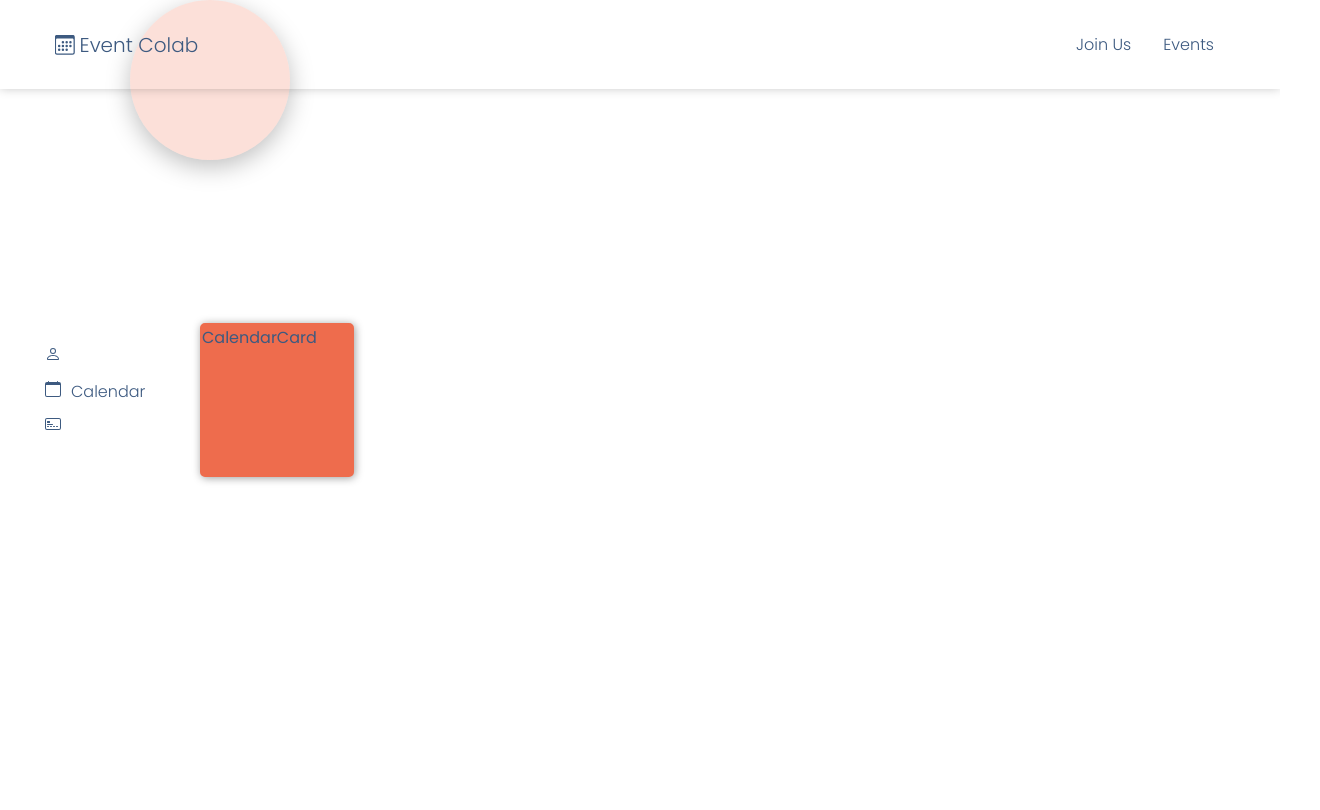
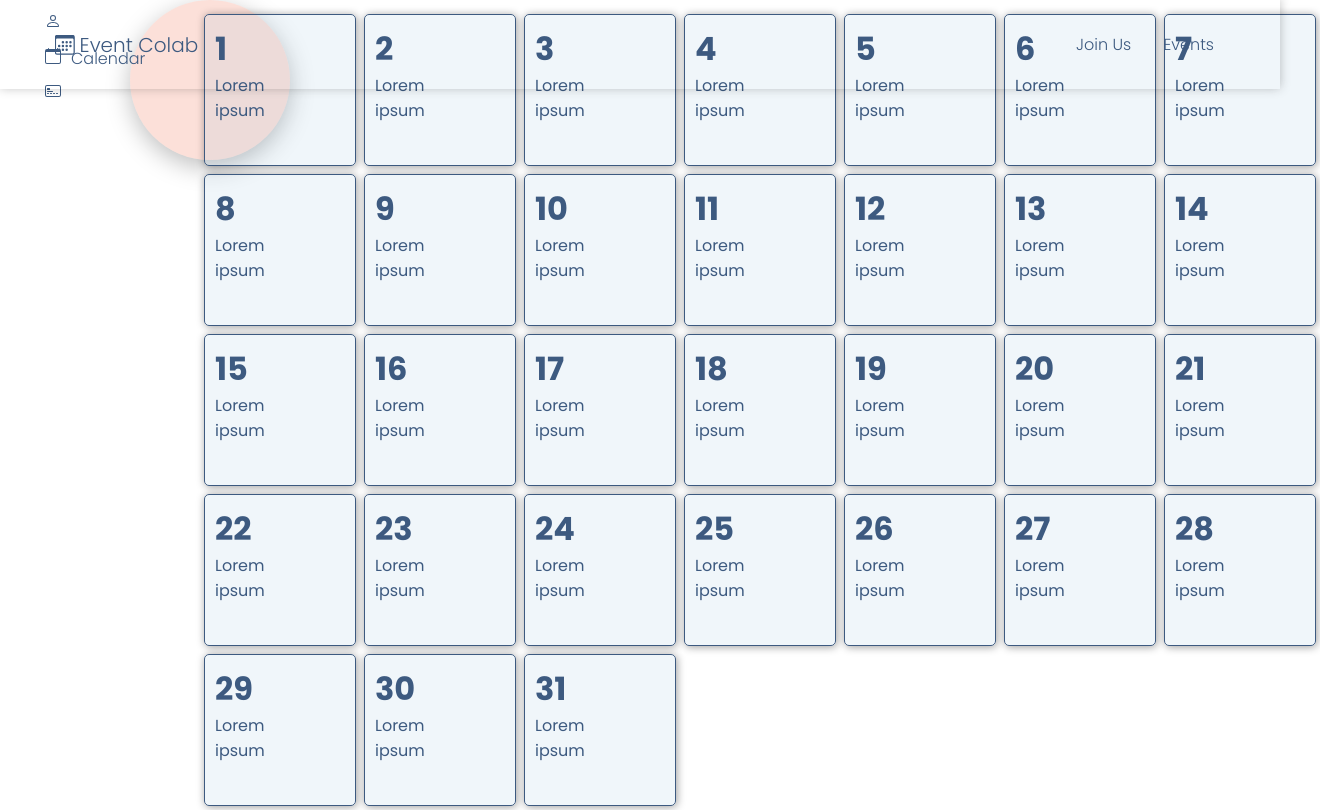
Before and after one commit to Emilysta/ZIwG, a React (Create React App) app in the folder frontend/: page /user/calendar in a window 1280 px wide. Shown: the whole page, 1320 px wide, since content can reach past the window. Built offline with nearby package versions, Linux system fonts and the light colour scheme.

Commit message:
Calendar Base - generate Calendar Cards

```diff
--- a/frontend/src/Components/Calendar/CalendarCard.scss
+++ b/frontend/src/Components/Calendar/CalendarCard.scss
@@ -6,29 +6,62 @@
     width: 150px;
     height: 150px;
     box-shadow: 1px 1px 8px #00000064;
+    margin: 4px;
 }
 
 .cardNormal {
     @include customize() {
         border-color: getValue(main-lighter-color);
       }
-    background-color: white;
+    background-color: none;
 }
 
 .cardFilled {
     @include customize() {
-        background-color: getValue(main-lighter-color);
+        background-color: rgba(getValue(main-lighter-color),0.15);
       }
     @include customize() {
         border-color: getValue(main-color);
       }
 }
+
 .cardSelected {
     @include customize() {
-        background-color: getValue(second-main-color);
+        background-color: rgba(getValue(second-main-color),0.08);
       }
     @include customize() {
-        border-color: getValue(second-main-color);
+        border-color: rgba(getValue(second-main-color),0.8);
       }
     border-width: 2px;
 }
+
+.cardNotInMonth {
+
+  @include customize() {
+      border-color: rgba(#B9B9B9,0.8);
+    }
+  background-color: none;
+  border-width: 2px;
+}
+
+.textStack{
+  display: flex;
+  flex-direction: column;
+  margin: 10px;
+}
+
+.dayNumber{
+  margin: 0px;
+}
+
+.text{
+  margin: 0px;
+  padding: 0px;
+  text-overflow: ellipsis;
+  overflow: hidden;
+  white-space: nowrap;
+}
+
+.tasksNumer{
+  color: #B9B9B9;
+}
--- a/frontend/src/Components/Calendar/CalendarCard.tsx
+++ b/frontend/src/Components/Calendar/CalendarCard.tsx
@@ -1,8 +1,37 @@
 import * as React from 'react';
+import { useState } from 'react';
 import './CalendarCard.scss';
+type CalendarCardProps = {
+    tasks: string[],
+    dayNumber: number,
+    column: number,
+    row: number,
+    notInMonth?: boolean
+}
 
-export default function CalendarCard() {
+export default function CalendarCard(props: CalendarCardProps) {
+    const [style, setStyle] = useState(props.notInMonth ? 'cardNotInMonth' : (props.tasks.length > 0 ? 'cardFilled' : 'cardNormal'));
+
+    const handleClick = (event: React.MouseEvent<HTMLDivElement>) => {
+        console.log("click");
+        setStyle('cardSelected');
+        event.preventDefault();
+    };
+
+    let generateTasks;// = (
+    generateTasks = props.tasks.slice(0, 2).map((task: string) => {
+        return <p className='text' > {task} </p>
+    });
+
     return (
-        <div className='calendarCardBase cardSelected'>CalendarCard</div>
+        <div className={`calendarCardBase ${style}`} onClick={handleClick} style={{
+            gridArea: `${props.column} / ${props.row}`
+        }}>
+            <div className='textStack'>
+                <h1 className='text dayNumber'>{props.dayNumber}</h1>
+                {generateTasks}
+                {props.tasks.length > 2 && <p className='text tasksNumer'>{props.tasks.length - 2} more </p>}
+            </div>
+        </div >
     )
 }
--- /dev/null
+++ b/frontend/src/Pages/UserCalendarPage.scss
@@ -0,0 +1,6 @@
+.container {
+    display: grid ;
+    grid-template-columns: 1fr 1fr 1fr 1fr 1fr 1fr 1fr;
+    grid-template-rows: 1fr 1fr 1fr 1fr 1fr;
+    margin-top: 20px;
+}
--- a/frontend/src/Pages/UserCalendarPage.tsx
+++ b/frontend/src/Pages/UserCalendarPage.tsx
@@ -1,8 +1,28 @@
 import CalendarCard from 'Components/Calendar/CalendarCard'
 import * as React from 'react'
+import './UserCalendarPage.scss'
 
+function daysInMonth() {
+    let currentDate = new Date();
+    return new Date(currentDate.getFullYear(), currentDate.getMonth() + 1, 0).getDate();
+}
+function weekDay() {
+    let currentDate = new Date();
+    let firstDayInAMonth = new Date(currentDate.getFullYear(), currentDate.getMonth(), 1);
+    return firstDayInAMonth.getDay();
+}
 export default function UserCalendarPage() {
+    let calendarCards = [];
+
+    for (let j = 1; j <= daysInMonth(); j++)
+        calendarCards.push(<CalendarCard tasks={['Lorem', 'ipsum']}
+            dayNumber={j} column={j % 7} row={(j / 7) + 1} />)
+
+
     return (
-        <CalendarCard />
+
+        <div className='container'>
+            {calendarCards}
+        </div>
     )
 }
```
